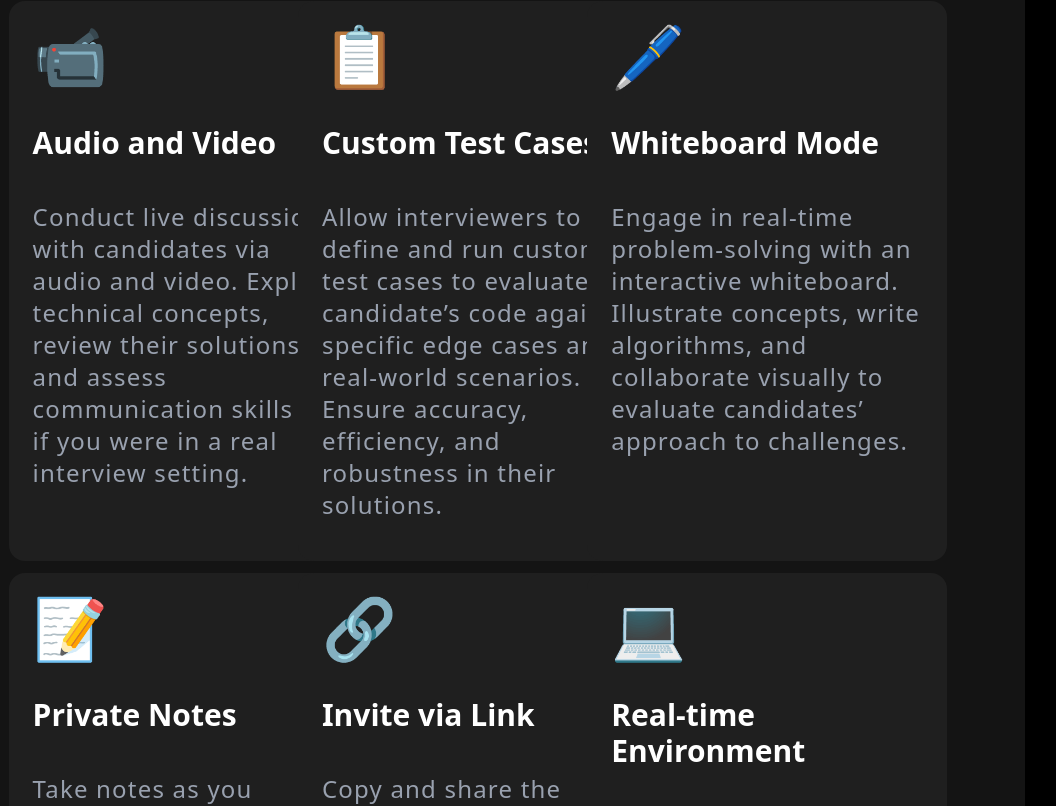
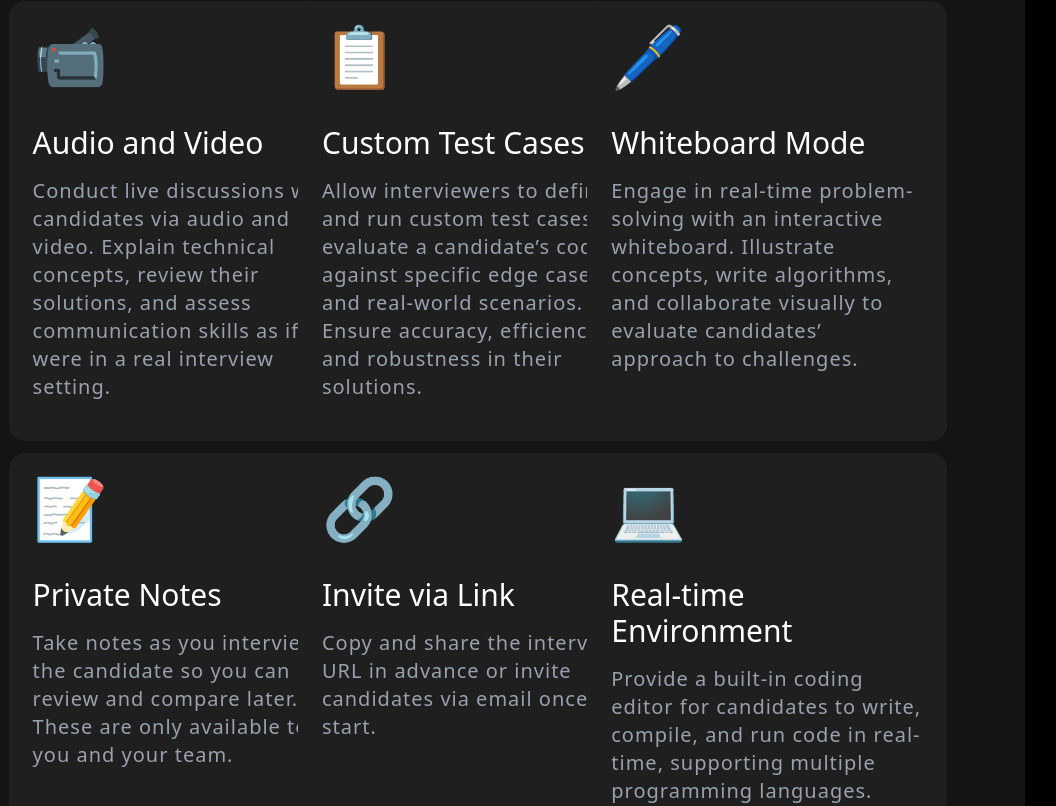
Before and after one commit to RehanChalana/codeslate.io, a React (Vite) app: page / in a window 1280 px wide. Shown: the part 1360-2166 px from the top of the page, without its empty margins (153-1209 px from the left). Built offline with nearby package versions, Linux system fonts and the light colour scheme; no server answers.

Commit message:
refactor: design changes

```diff
--- a/src/auth/Login.jsx
+++ b/src/auth/Login.jsx
@@ -27,7 +27,7 @@ const Login = () => {
       );
       localStorage.setItem("user", JSON.stringify(userCredential.user));
       console.log(localStorage.getItem("user"));
-      navigate("/");
+      navigate("/home");
     } catch (error) {
       setError(error.message);
     } finally {
@@ -43,7 +43,7 @@ const Login = () => {
       const userCredential = await signInWithPopup(auth, googleProvider);
       localStorage.setItem("user", JSON.stringify(userCredential.user));
       console.log(localStorage.getItem("user"));
-      navigate("/");
+      navigate("/home");
     } catch (error) {
       setError(error.message);
     } finally {
@@ -58,7 +58,10 @@ const Login = () => {
       <div className="flex-1 bg-[#000] text-white flex flex-col justify-center items-center p-8">
         <div className="bg-[#0e0e0e] p-8 rounded-xl shadow-lg max-w-md w-full flex flex-col gap-4">
           <div className="text-xl mb-6 text-center text-gradient text-[#999999]">
-            <div className="text-4xl text-center font-semibold text-gradient py-4">
+            <div
+              onClick={() => navigate("/")}
+              className="text-4xl text-center font-semibold text-gradient py-4 cursor-pointer"
+            >
               <span className="text-[#e2ff24]">&lt;/</span>
               <span className="text-white">codeslate.io</span>
               <span className="text-[#24fe41]">&gt;</span>
@@ -89,7 +92,7 @@ const Login = () => {
 
             <button
               type="submit"
-              className={`text-black px-12 py-3 rounded-md font-semibold text-xl hover:bg-green-600  bg-gradient-to-r from-[#e2ff24] to-[#24fe41] transition ${
+              className={`text-black px-12 py-3 rounded-md font-semibold cursor-pointer text-xl hover:bg-green-600  bg-gradient-to-r from-[#e2ff24] to-[#24fe41] transition ${
                 loading ? "opacity-50 cursor-not-allowed" : ""
               }`}
               disabled={loading}
@@ -100,7 +103,7 @@ const Login = () => {
           <div className="mt-6">
             <button
               onClick={handleGoogleLogin}
-              className="w-full p-3 flex items-center justify-center gap-2 rounded-md font-semibold transition border border-[#24fe41] disabled:opacity-50"
+              className="w-full p-3 flex items-center justify-center gap-2 cursor-pointer rounded-md font-semibold transition border border-[#24fe41] disabled:opacity-50"
               disabled={loading}
             >
               <FcGoogle className="text-xl" />
@@ -119,12 +122,11 @@ const Login = () => {
       {/* Right Section: Image/Gradient */}
       <div className="relative flex-1 bg-gradient-to-br from-green-400 via-blue-500 to-purple-600 flex justify-center items-center">
         <img
-            src="/loginbg.jpg" // Replace with your image path
-            alt="Illustration"
-            className="absolute inset-0 w-full h-full object-cover"
+          src="/loginbg.jpg" // Replace with your image path
+          alt="Illustration"
+          className="absolute inset-0 w-full h-full object-cover"
         />
       </div>
-
     </div>
   );
 };
--- a/src/pages/LandingPage.jsx
+++ b/src/pages/LandingPage.jsx
@@ -1,19 +1,28 @@
+import { useNavigate } from "react-router-dom";
+
 const LandingPage = () => {
+
+    const navigate = useNavigate();
 
     const handleLogin = () => {
         console.log("Login button clicked");
+        navigate("/login")
     };
 
     const handleSignUp = () => {
         console.log("Sign Up button clicked");
+        navigate("/signup")
     };
 
     const handleGoPremium = () => {
         console.log("Go Premium button clicked");
+        navigate("/login")
+
     };
 
     const handleStartForFree = () => {
         console.log("Start for Free button clicked");
+        navigate("/login")
     };
 
     return (
@@ -41,13 +50,13 @@ const LandingPage = () => {
                     </div>
                 <div className="space-x-4">
                     <button
-                        className="bg-transparent border border-[#24fe41] text-white px-7 h-11 rounded-md hover:bg-gray-800"
+                        className="bg-transparent border cursor-pointer border-[#24fe41] text-white px-7 h-11 rounded-md hover:bg-gray-800"
                         onClick={handleLogin}
                     >
                         LOGIN
                     </button>
                     <button
-                        className="bg-gradient-to-r from-[#e2ff24] to-[#24fe41] text-black px-[2.5vh] h-11 rounded-md hover:bg-green-600 font-medium text-sm"
+                        className="bg-gradient-to-r from-[#e2ff24] to-[#24fe41] cursor-pointer text-black px-[2.5vh] h-11 rounded-md hover:bg-green-600 font-medium text-sm"
                         onClick={handleSignUp}
                     >
                         SIGN UP
@@ -69,13 +78,13 @@ const LandingPage = () => {
                 </p>
                 <div className="flex space-x-4 mt-14 justify-center">
                     <button
-                        className="bg-gradient-to-r from-[#e2ff24] to-[#24fe41] text-black px-12 py-3 rounded-md text-xl font-medium hover:bg-green-600 "
+                        className="bg-gradient-to-r from-[#e2ff24] to-[#24fe41] text-black px-12 py-3 rounded-md text-xl font-medium hover:bg-green-600 cursor-pointer "
                         onClick={handleGoPremium}
                     >
                         GO PREMIUM
                     </button>
                     <button
-                        className="bg-transparent border border-gray-600 text-white px-12 py-3 rounded-md text-lg mr-40 font-semibold hover:bg-gray-800"
+                        className="bg-transparent border cursor-pointer border-gray-600 text-white px-12 py-3 rounded-md text-lg mr-40 font-semibold hover:bg-gray-800"
                         onClick={handleStartForFree}
                     >
                         START FOR FREE
@@ -85,10 +94,10 @@ const LandingPage = () => {
 
             {/* Additional Section */}
             <div className="text-left pt-24 pl-[25vw] bg-[#141414] w-[95vw] h-[70vh] mr-[11vw] ">
-                <h3 className="bg-gradient-to-r from-[#e2ff24] to-[#24fe41] text-transparent bg-clip-text text-9xl font-bold opacity">
+                <h3 className="bg-gradient-to-r from-[#e2ff24] to-[#24fe41] text-transparent bg-clip-text text-9xl font-bold opacity-60">
                     &lt;/Code&gt;
                 </h3>
-                <h3 className="bg-gradient-to-r from-[#e2ff24] to-[#24fe41] text-transparent bg-clip-text text-9xl font-bold">
+                <h3 className="bg-gradient-to-r from-[#e2ff24] to-[#24fe41] text-transparent bg-clip-text text-9xl font-bold opacity-80">
                     &lt;/Connect&gt;
                 </h3>
                 <h3 className="bg-gradient-to-r from-[#e2ff24] to-[#24fe41] text-transparent bg-clip-text text-9xl font-bold">
@@ -102,43 +111,43 @@ const LandingPage = () => {
                 <div className="grid md:grid-cols-3 gap-3 mt-15">
                     <div className="bg-[#1f1f1f] p-6 rounded-2xl pb-10 w-90">
                         <div className="text-green-500 text-6xl mb-4">📹</div>
-                        <h3 className="text-3xl mt-10 font-semibold mb-2">Audio and Video</h3>
-                        <p className="text-gray-400 text-2xl mt-10 tracking-wider">
+                        <h3 className="text-3xl mt-10">Audio and Video</h3>
+                        <p className="text-gray-400 text-xl mt-4 tracking-wider">
                             Conduct live discussions with candidates via audio and video. Explain technical concepts, review their solutions, and assess communication skills as if you were in a real interview setting.
                         </p>
                     </div>
                     <div className="bg-[#1f1f1f] p-6 rounded-2xl pb-10 w-90">
                         <div className="text-green-500 text-6xl mb-4">📋</div>
-                        <h3 className="text-3xl mt-10 font-semibold mb-2">Custom Test Cases</h3>
-                        <p className="text-gray-400 text-2xl mt-10 tracking-wider">
+                        <h3 className="text-3xl mt-10">Custom Test Cases</h3>
+                        <p className="text-gray-400 text-xl mt-4 tracking-wider">
                             Allow interviewers to define and run custom test cases to evaluate a candidate’s code against specific edge cases and real-world scenarios. Ensure accuracy, efficiency, and robustness in their solutions.
                         </p>
                     </div>
                     <div className="bg-[#1f1f1f] p-6 rounded-2xl pb-10 w-90">
                         <div className="text-green-500 text-6xl mb-4">🖊️</div>
-                        <h3 className="text-3xl mt-10 font-semibold mb-2">Whiteboard Mode</h3>
-                        <p className="text-gray-400 text-2xl mt-10 tracking-wider">
+                        <h3 className="text-3xl mt-10">Whiteboard Mode</h3>
+                        <p className="text-gray-400 text-xl mt-4 tracking-wider">
                             Engage in real-time problem-solving with an interactive whiteboard. Illustrate concepts, write algorithms, and collaborate visually to evaluate candidates’ approach to challenges.
                         </p>
                     </div>
                     <div className="bg-[#1f1f1f] p-6 rounded-2xl pb-10 w-90">
                         <div className="text-green-500 text-6xl mb-4">📝</div>
-                        <h3 className="text-3xl mt-10 font-semibold mb-2">Private Notes</h3>
-                        <p className="text-gray-400 text-2xl mt-10 tracking-wider">
+                        <h3 className="text-3xl mt-10">Private Notes</h3>
+                        <p className="text-gray-400 text-xl mt-4 tracking-wider">
                             Take notes as you interview the candidate so you can review and compare later. These are only available to you and your team.
                         </p>
                     </div>
                     <div className="bg-[#1f1f1f] p-6 rounded-2xl pb-10 w-90">
                         <div className="text-green-500 text-6xl mb-4">🔗</div>
-                        <h3 className="text-3xl mt-10 font-semibold mb-2">Invite via Link</h3>
-                        <p className="text-gray-400 text-2xl mt-10 tracking-wider">
+                        <h3 className="text-3xl mt-10">Invite via Link</h3>
+                        <p className="text-gray-400 text-xl mt-4 tracking-wider">
                             Copy and share the interview URL in advance or invite candidates via email once you start.
                         </p>
                     </div>
                     <div className="bg-[#1f1f1f] p-6 rounded-2xl pb-10 w-90">
                         <div className="text-green-500 text-6xl mb-4">💻</div>
-                        <h3 className="text-3xl mt-10 font-semibold mb-2">Real-time Environment</h3>
-                        <p className="text-gray-400 text-2xl mt-10 tracking-wider">
+                        <h3 className="text-3xl mt-10">Real-time Environment</h3>
+                        <p className="text-gray-400 text-xl mt-4 tracking-wider">
                             Provide a built-in coding editor for candidates to write, compile, and run code in real-time, supporting multiple programming languages.
                         </p>
                     </div>
```
Also changed, not shown: src/auth/SignUp.jsx (+18 -8 lines).
